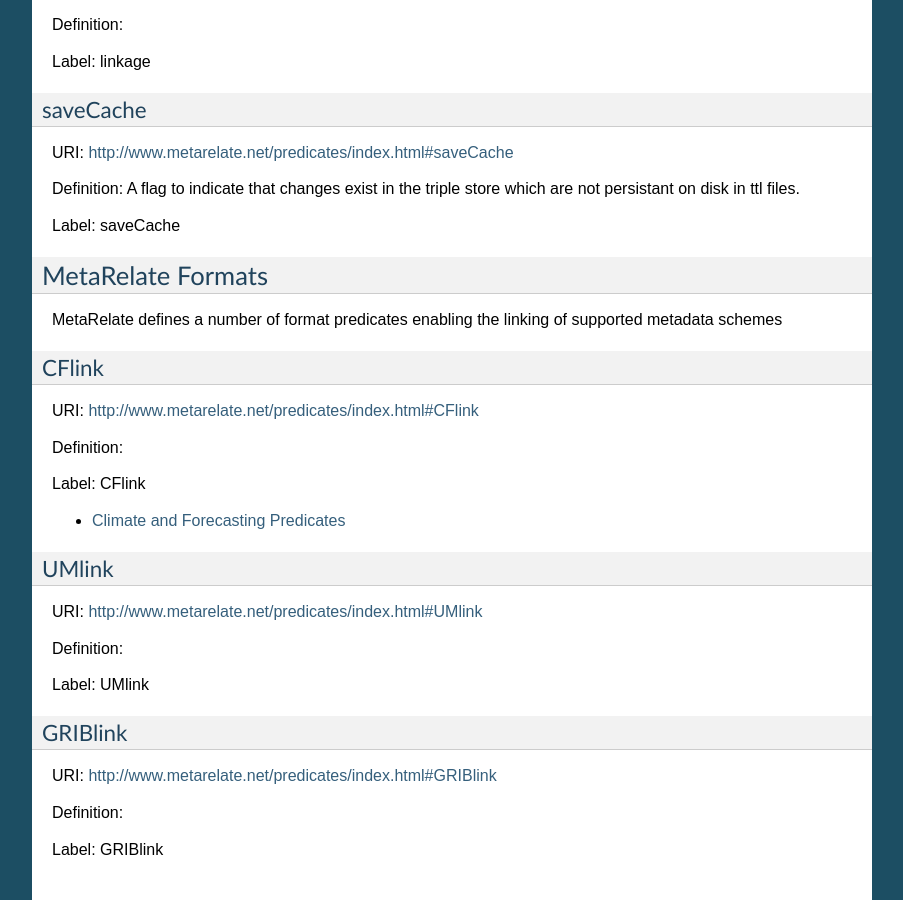
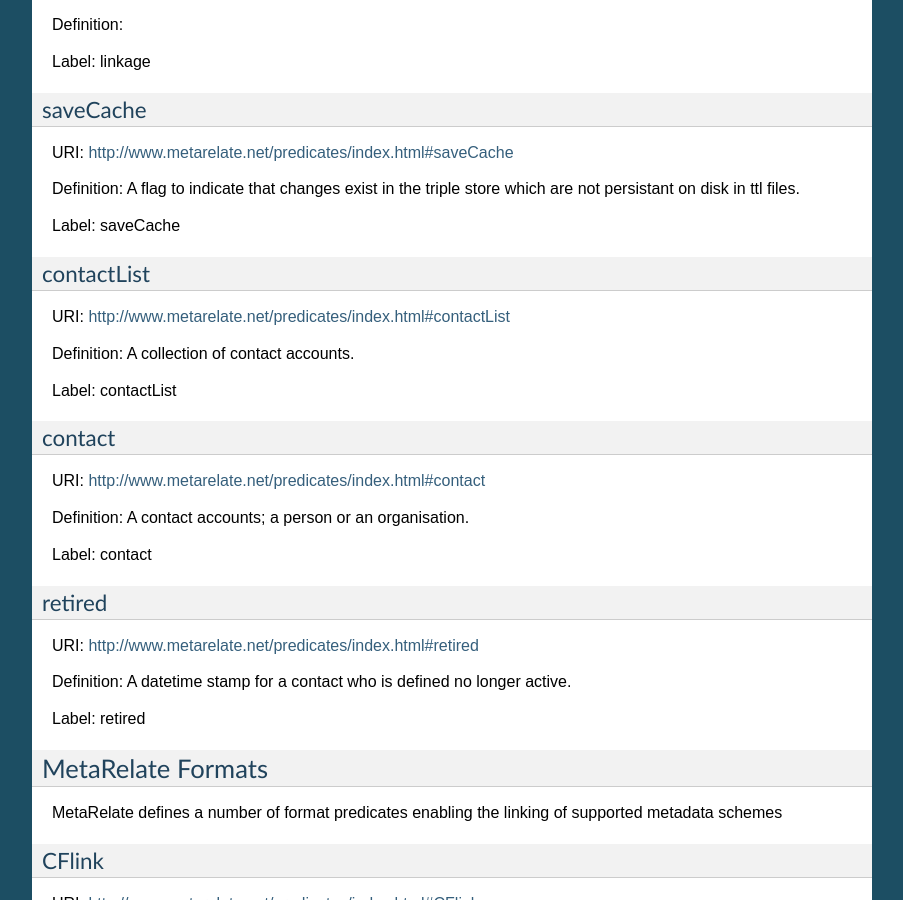
Before and after one commit to metarelate/metOcean-mapping, a Sphinx documentation site: the page built from docs/source/predicates/index.rst, in a window 1280 px wide and 900 px high, scrolled down 1540 px. Shown: the whole window, without its empty margins (198-1101 px from the left). Built offline with Sphinx 7.4.7, drawn with Linux system fonts in a browser that asks for light colours; some of the changed text lies outside the part shown.

Commit message:
contacts added

```diff
--- a/docs/source/predicates/index.rst
+++ b/docs/source/predicates/index.rst
@@ -99,6 +99,38 @@
 
 Label:  saveCache
 
+contactList
+-----------
+
+URI:  http://www.metarelate.net/predicates/index.html#contactList
+
+Definition: A collection of contact accounts.
+
+Label:  contactList
+
+
+contact
+-------
+
+URI:  http://www.metarelate.net/predicates/index.html#contact
+
+Definition: A contact accounts; a person or an organisation.
+
+Label:  contact
+
+
+
+retired
+---------
+
+
+URI:  http://www.metarelate.net/predicates/index.html#retired
+
+Definition: A datetime stamp for a contact who is defined no longer active.
+
+Label: retired
+
+
 
 MetaRelate Formats
 ==================
```
Also changed, not shown: 2 other files.
